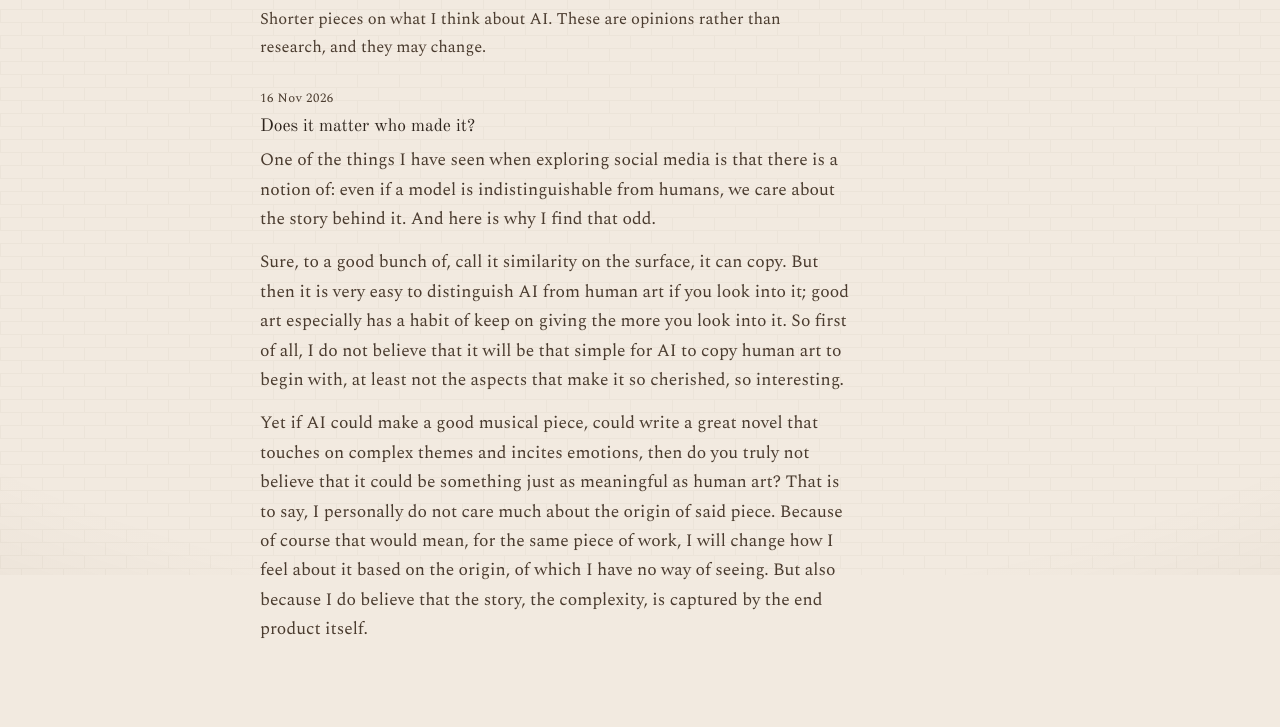
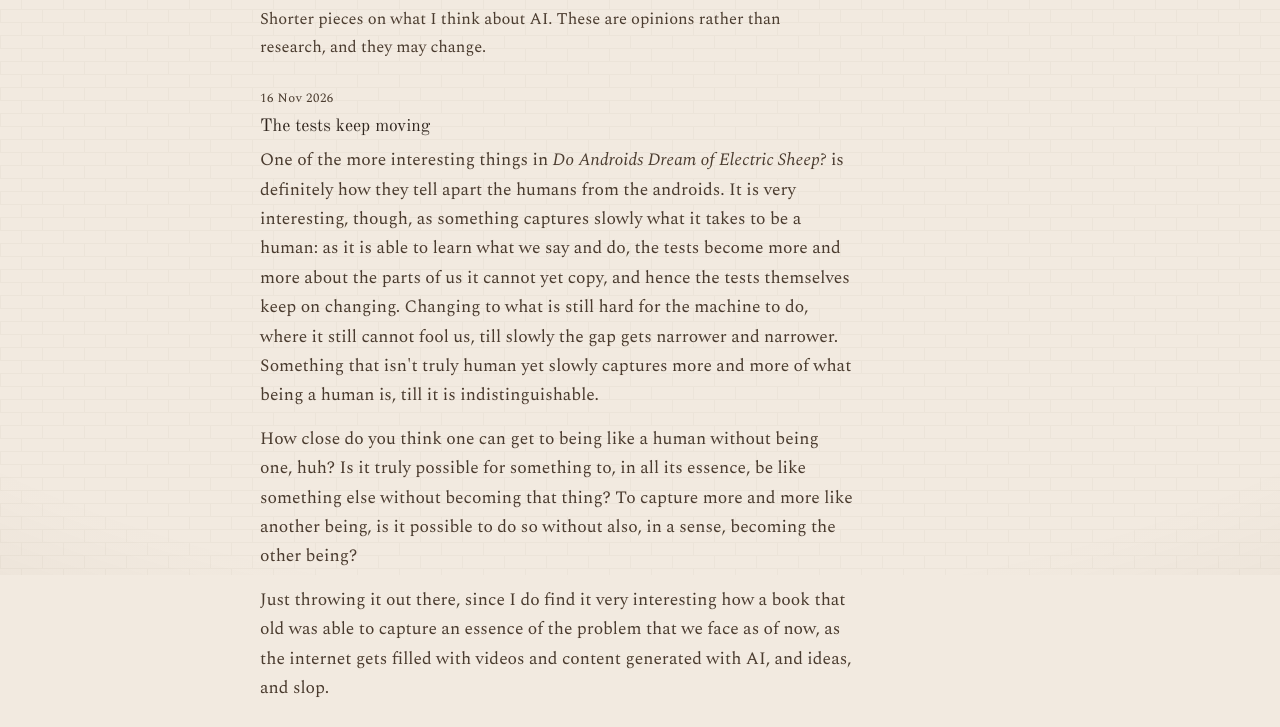
Before and after one commit to Navy017/navy017.github.io, a plain HTML site: page writing.html in a window 1280 px wide. Shown: the part 225-952 px from the top of the page. Drawn offline with nearby package versions, Linux system fonts and the light colour scheme; a web font is replaced by a local one.

Commit message:
Add opinion piece: The tests keep moving
Co-Authored-By: Claude Opus 5.5 <noreply@anthropic.com>

```diff
--- a/writing.html
+++ b/writing.html
@@ -820,6 +820,25 @@ p{margin:0 0 14px;max-width:74ch}
 
       <article class="post">
         <p class="post__date">16 Nov 2026</p>
+        <h3>The tests keep moving</h3>
+        <p>One of the more interesting things in <em>Do Androids Dream of Electric Sheep?</em> is definitely how
+        they tell apart the humans from the androids. It is very interesting, though, as something captures
+        slowly what it takes to be a human: as it is able to learn what we say and do, the tests become more and
+        more about the parts of us it cannot yet copy, and hence the tests themselves keep on changing. Changing
+        to what is still hard for the machine to do, where it still cannot fool us, till slowly the gap gets
+        narrower and narrower. Something that isn't truly human yet slowly captures more and more of what being
+        a human is, till it is indistinguishable.</p>
+        <p>How close do you think one can get to being like a human without being one, huh? Is it truly possible
+        for something to, in all its essence, be like something else without becoming that thing? To capture
+        more and more like another being, is it possible to do so without also, in a sense, becoming the other
+        being?</p>
+        <p>Just throwing it out there, since I do find it very interesting how a book that old was able to
+        capture an essence of the problem that we face as of now, as the internet gets filled with videos and
+        content generated with AI, and ideas, and slop.</p>
+      </article>
+
+      <article class="post">
+        <p class="post__date">16 Nov 2026</p>
         <h3>Does it matter who made it?</h3>
         <p>One of the things I have seen when exploring social media is that there is a notion of: even if a
         model is indistinguishable from humans, we care about the story behind it. And here is why I find that
```
